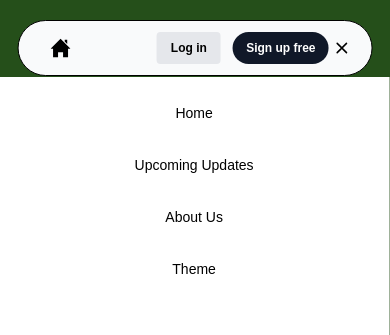
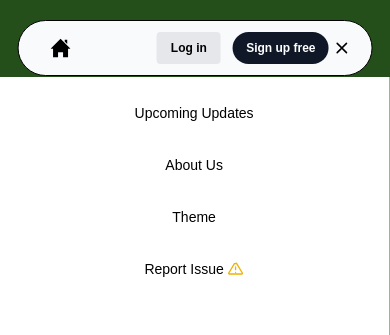
Before and after one commit to prathmeshrai0/QuickLinks, a Next.js app: page / in a window 390 px wide. Both pictures are taken after a click on the icon 342 px from the left and 48 px from the top of the page. Shown: the top 335 px of the page. Built offline with nearby package versions, Linux system fonts and the light colour scheme; no server answers; the database is empty.

Commit message:
making live after final updates side bar updated

```diff
--- a/components/Navbar.js
+++ b/components/Navbar.js
@@ -78,7 +78,7 @@ const Navbar = () => {
               </Link>
             )}
 
-            <SelectMore option={   ['Upcoming Updates', 'About Us' ,'Theme', 'Report Issue'] } />
+            <SelectMore option={['Upcoming Updates', 'About Us', 'Theme', 'Report Issue']} />
           </ul>
           <div className="buttons flex gap-3   justify-center  items-center sm:justify-end     w-min    ">
             {session?.user ? (
@@ -164,16 +164,10 @@ const Navbar = () => {
             className={`fixed  top-14 z-10  -right-[5%]  w-screen    bg-white h-screen  md:hidden     `}
           >
             <div className="  flex   items-center      gap-5 mt-5    justify-center      flex-col   ">
-              <Link
-                className="hover:bg-gray-200 lg:px-5 px-1 py-1.5 rounded-sm whitespace-nowrap"
-                href="/"
-                onClick={toggleSideBar}
-              >
-                Home
-              </Link>
+
 
               <Link
-                className="hover:bg-gray-200 lg:px-5 px-1 py-1.5 rounded-sm whitespace-nowrap"
+                className="hover:bg-gray-200 lg:px-5 px-1 py-1.5 rounded-sm whitespace-nowrap "
                 href="/upcoming-updates"
                 onClick={toggleSideBar}
               >
@@ -181,7 +175,7 @@ const Navbar = () => {
               </Link>
 
               <Link
-                className="hover:bg-gray-200 lg:px-5 px-1 py-1.5 rounded-sm whitespace-nowrap"
+                className="hover:bg-gray-200 lg:px-5 px-1 py-1.5 rounded-sm whitespace-nowrap "
                 href="/about-us"
                 onClick={toggleSideBar}
               >
@@ -189,7 +183,7 @@ const Navbar = () => {
               </Link>
 
               <Link
-                className="hover:bg-gray-200 lg:px-5 px-1 py-1.5 rounded-sm whitespace-nowrap"
+                className="hover:bg-gray-200 lg:px-5 px-1 py-1.5 rounded-sm whitespace-nowrap "
                 onClick={() => {
                   UnderDevelopmentFeature();
                   toggleSideBar();
@@ -198,9 +192,10 @@ const Navbar = () => {
               >
                 Theme
               </Link>
+
               {ifUserInfoAvailable && (
                 <Link
-                  className="hover:bg-gray-200 lg:px-5 px-1 py-1.5 rounded-sm whitespace-nowrap"
+                  className="hover:bg-gray-200 lg:px-5 px-1 py-1.5 rounded-sm whitespace-nowrap "
                   href="/update-info"
                   onClick={() => {
                     toggleSideBar();
@@ -209,6 +204,28 @@ const Navbar = () => {
                   Update Info
                 </Link>
               )}
+
+              <Link
+                className="hover:bg-gray-200 lg:px-5 px-1 py-1.5 rounded-sm whitespace-nowrap flex   items-center justify-center  "
+                href="/report-issue"
+                onClick={toggleSideBar}
+              >
+                Report Issue  <svg
+                        className="w-4 h-4 text-yellow-500 ml-1"
+                        fill="none"
+                        stroke="currentColor"
+                        viewBox="0 0 24 24"
+                        xmlns="http://www.w3.org/2000/svg"
+                        aria-hidden="true"
+                    >
+                        <path
+                            strokeLinecap="round"
+                            strokeLinejoin="round"
+                            strokeWidth={2}
+                            d="M10.29 3.86L1.82 18a1 1 0 0 0 .86 1.5h18.64a1 1 0 0 0 .86-1.5L13.71 3.86a1 1 0 0 0-1.72 0zM12 9v4m0 4h.01"
+                        />
+                    </svg>
+              </Link>
             </div>
           </div>
         )}
```
